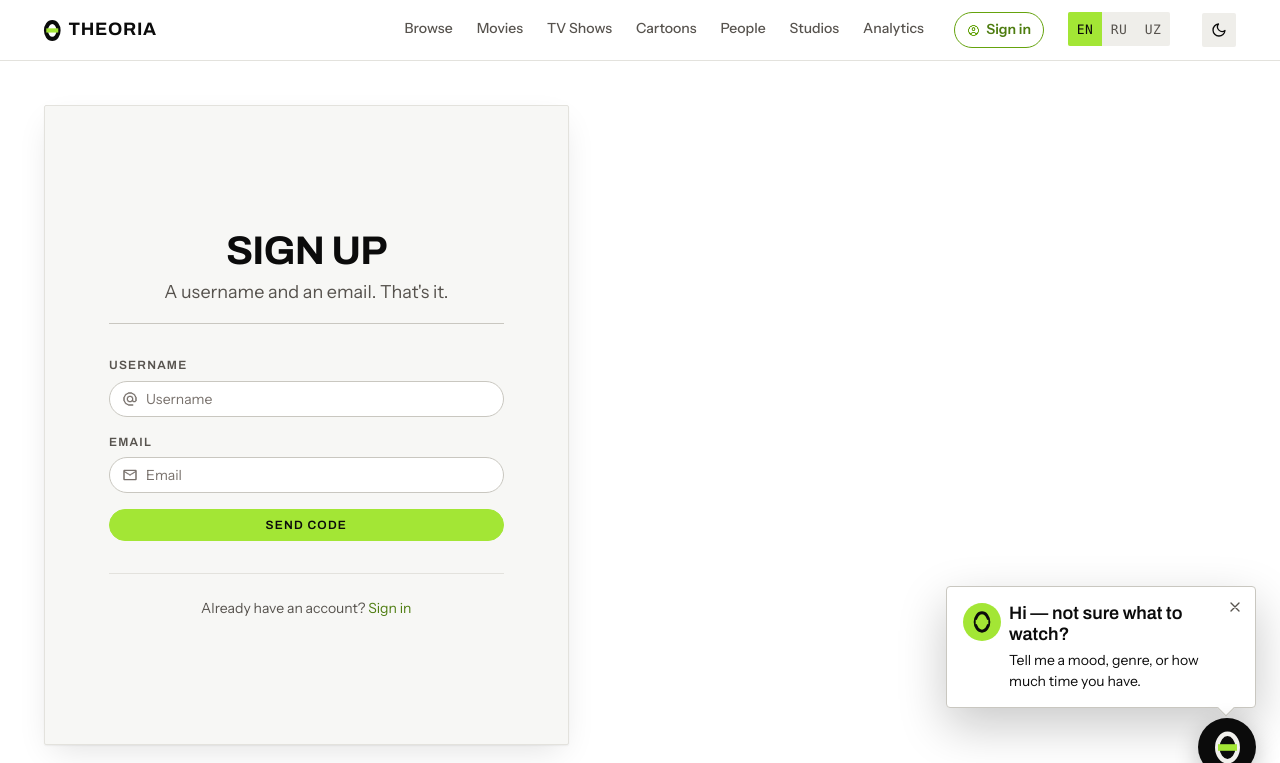
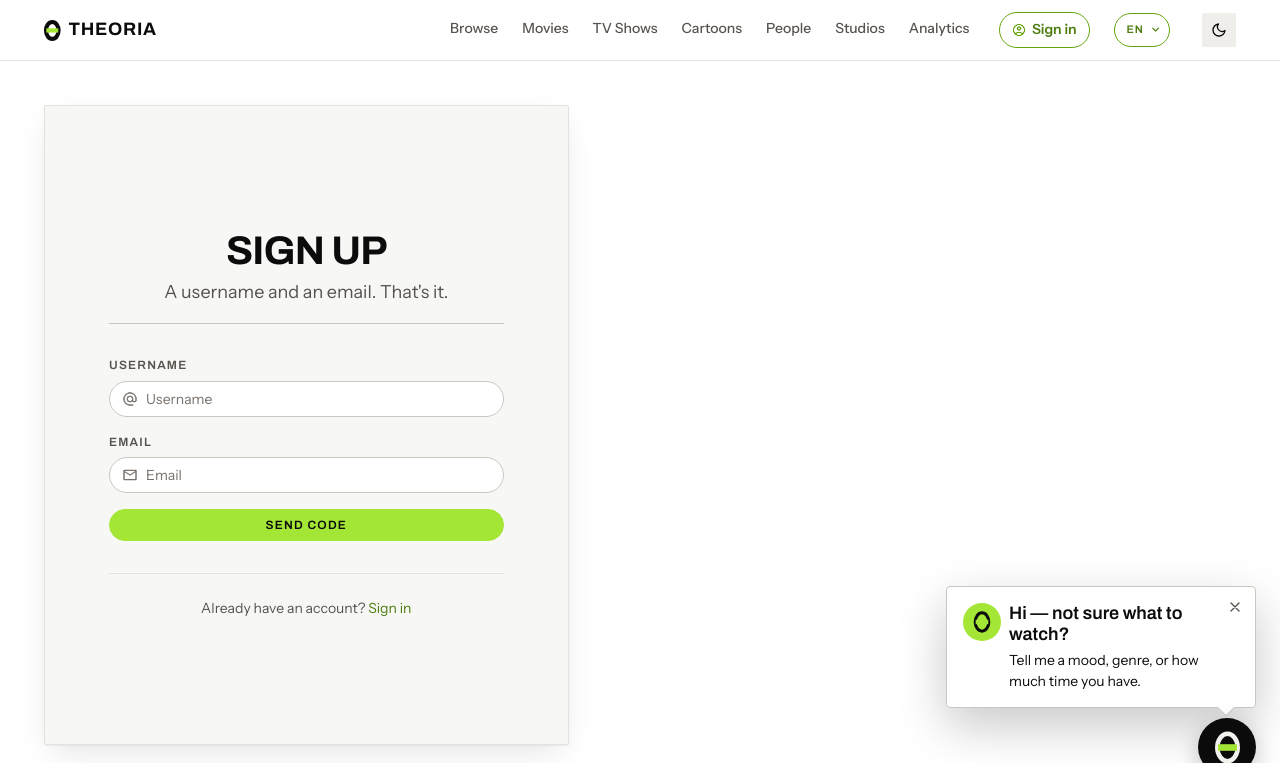
Before and after one commit to suhaylshokirov/theoria, a Django app: template django_app/accounts/templates/accounts/signup.html in a window 1280 px wide. Shown: the top 763 px of the page. Run offline with Django 5.2, Linux system fonts and the light colour scheme; the template is opened without the code that fills it: values that come from a table or form of the project are taken from there, others are empty; some libraries are stand-ins or nearby versions; some web fonts are replaced.

Commit message:
Language switcher as a lime dropdown pill in the header

```diff
--- a/django_app/static/css/theoria.css
+++ b/django_app/static/css/theoria.css
@@ -423,9 +423,13 @@ main.container {
 }
 
 .nav {
+  /* A variable so the language switcher, which is a direct child of the row
+     rather than one of the links, can offset itself back to the links' own
+     spacing (see .lang-switch). */
+  --nav-gap: var(--space-7);
   display: flex;
   align-items: center;
-  gap: var(--space-7);
+  gap: var(--nav-gap);
   min-height: 60px;
   flex-wrap: wrap;
 }
@@ -569,53 +573,179 @@ main.container {
 [data-theme="dark"] .theme-toggle .icon-light { opacity: 1; }
 
 /* --- Language switcher -----------------------------------------------------
-   Three fixed segments (EN / RU / UZ), not a dropdown: there are only three
-   languages, and a reader who can't read the current one must be able to see
-   their own without opening anything. Same 34px height and sheet-2 fill as the
-   two icon buttons beside it; the current language takes the lime "on" state
-   the hamburger uses while open. Each segment is a submit button of one form,
-   so it works with no JS. */
+   A pill that shows the current language (EN) and opens a short list of all
+   three, each in its own language -- there are only three, so a reader who
+   can't read the current one can still find theirs by name. The trigger is the
+   same lime-outlined chip as Sign in (`.signin-btn--header`) at the 34px
+   height of the icon buttons beside it: lime outline and lime text at rest,
+   lime wash with deeper text on hover and while open. The list is the
+   account popover's sheet -- rounded, lifted, eased in -- right-aligned under
+   the trigger, since the switcher sits at the far end of the header.
+
+   Built on a native <details>, so it opens, closes and works with no JS; each
+   option is a submit button of the one form. theoria.js only adds closing on
+   an outside click, Escape and focus leaving. */
 
 .lang-switch {
+  flex: none;
+  /* Sits the width of the links' own gap from the Sign in chip, not the
+     wider gap between the nav's top-level items. */
+  margin: 0 0 0 calc(var(--space-6) - var(--nav-gap));
+}
+
+.lang-menu {
+  position: relative;
+}
+
+.lang-menu__trigger {
   display: inline-flex;
+  align-items: center;
+  gap: var(--space-2);
+  height: 34px;
+  padding: 0 var(--space-3) 0 var(--space-4);
+  border: 1px solid var(--lime-mark);
+  border-radius: var(--radius-pill);
+  background: transparent;
+  color: var(--lime-text);
+  font-family: var(--font-label);
+  font-size: var(--text-3xs);
+  font-weight: 600;
+  letter-spacing: 0.08em;
+  text-transform: uppercase;
+  cursor: pointer;
+  list-style: none; /* drops the native disclosure triangle */
+  user-select: none;
+  transition: background var(--dur-fast) var(--ease),
+              color var(--dur-fast) var(--ease);
+}
+
+.lang-menu__trigger::-webkit-details-marker {
+  display: none;
+}
+
+.lang-menu__trigger:hover,
+.lang-menu[open] > .lang-menu__trigger {
+  background: var(--lime-wash);
+  color: var(--lime-deep);
+}
+
+.lang-menu__chevron {
+  width: 0.7rem;
+  height: 0.7rem;
   flex: none;
-  height: 34px;
-  margin: 0;
-  overflow: hidden;
-  background: var(--sheet-2);
-  border-radius: var(--radius);
-}
-
+  transition: transform var(--dur-fast) var(--ease);
+}
+
+.lang-menu[open] .lang-menu__chevron {
+  transform: rotate(180deg);
+}
+
+.lang-menu__panel {
+  position: absolute;
+  top: calc(100% + var(--space-2));
+  right: 0;
+  z-index: 30;
+  display: flex;
+  flex-direction: column;
+  gap: 2px;
+  min-width: 11rem;
+  padding: var(--space-2);
+  background: var(--paper);
+  border: var(--hairline);
+  border-radius: 0.875rem;
+  box-shadow: var(--shadow-card);
+  transform-origin: top right;
+  animation: lang-menu-in var(--dur) var(--ease);
+}
+
+@keyframes lang-menu-in {
+  from {
+    opacity: 0;
+    transform: translateY(-4px) scale(0.98);
+  }
+}
+
+/* One row per language: its code in a small chip, then its own name. The
+   global button{} treatment (lime fill, uppercase, pill, and a button:hover
+   that outranks a bare class) is shed here the way .menu-option sheds it. */
 .lang-switch__opt {
-  min-width: 34px;
-  padding: 0 var(--space-2);
+  display: flex;
+  align-items: center;
+  gap: var(--space-3);
+  width: 100%;
+  padding: var(--space-2) var(--space-3);
   background: none;
   border: none;
-  border-radius: 0;
-  color: var(--ink-muted);
-  font-family: var(--font-mono);
-  font-size: var(--text-xs);
-  font-weight: 500;
-  letter-spacing: 0.04em;
+  border-radius: 0.5rem;
+  color: var(--ink);
+  font-family: inherit;
+  font-size: var(--text-sm);
+  font-weight: 400;
+  font-stretch: normal;
+  letter-spacing: normal;
+  text-align: left;
+  text-transform: none;
+  white-space: nowrap;
   cursor: pointer;
-  transition: color var(--dur-fast) var(--ease),
-              background var(--dur-fast) var(--ease);
-}
-
-.lang-switch__opt:hover {
-  background: var(--lime-wash);
-  color: var(--lime-deep);
-}
-
+  transition: background var(--dur-fast) var(--ease),
+              color var(--dur-fast) var(--ease);
+}
+
+.lang-switch__opt:hover,
+.lang-switch__opt:focus-visible {
+  background: var(--sheet-2);
+  color: var(--ink);
+  outline-offset: -2px;
+}
+
+.lang-switch__code {
+  display: inline-flex;
+  align-items: center;
+  justify-content: center;
+  flex: none;
+  min-width: 2rem;
+  height: 1.5rem;
+  border-radius: var(--radius-pill);
+  background: var(--sheet-2);
+  font-family: var(--font-label);
+  font-size: var(--text-3xs);
+  font-weight: 700;
+  letter-spacing: 0.08em;
+  transition: background var(--dur-fast) var(--ease);
+}
+
+.lang-switch__opt:hover .lang-switch__code,
+.lang-switch__opt:focus-visible .lang-switch__code {
+  background: var(--paper);
+}
+
+/* The current language: lime chip and bold lime-text name, the filter menu's
+   selected-row treatment. Not clickable -- it is already the page's language. */
 .lang-switch__opt[aria-current="true"] {
+  color: var(--lime-text);
+  font-weight: 600;
+  cursor: default;
+}
+
+.lang-switch__opt[aria-current="true"] .lang-switch__code {
   background: var(--lime);
   color: var(--ink-on-lime);
-  cursor: default;
-}
-
-.lang-switch__opt:focus-visible {
-  position: relative; /* keeps the focus ring above the neighbouring segment */
-  outline-offset: -2px;
+}
+
+@media (prefers-reduced-motion: reduce) {
+  .lang-menu__panel {
+    animation: none;
+  }
+  .lang-menu__chevron {
+    transition: none;
+  }
+}
+
+/* Touch rows get a ~44px target, like .menu-option's coarse-pointer bump. */
+@media (pointer: coarse) {
+  .lang-switch__opt {
+    padding-block: var(--space-3);
+  }
 }
 
 /* Hamburger by default; hidden entirely above the breakpoint and, without
@@ -3429,7 +3559,7 @@ a.ai-recommendation-title:focus-visible {
 @media (max-width: 720px) {
   .container { padding-inline: var(--space-5); }
   main.container { padding-block: var(--space-7) var(--space-8); }
-  .nav { gap: var(--space-4); }
+  .nav { --nav-gap: var(--space-4); }
   .sheet-title { font-size: var(--text-xl); }
   .stats { gap: var(--space-6); }
 
@@ -3523,8 +3653,36 @@ a.ai-recommendation-title:focus-visible {
     margin-left: calc(var(--space-2) - var(--space-4));
   }
 
+  /* The language switcher stands on its own in the header row, right after
+     Sign in / the account trigger, like they do -- never inside the hamburger
+     panel. Its list floats as a popover under it, as on desktop. */
+  html.has-js .lang-switch {
+    order: 1;
+    margin-left: calc(var(--space-2) - var(--nav-gap));
+  }
+
   html.has-js .theme-toggle {
     order: 3;
+  }
+
+  /* With Sign in (or the account trigger), the language pill, the hamburger
+     and the theme toggle all in the header row, the wordmark is the one piece
+     that doesn't fit a phone: it needs ~400px and a 360px screen has ~330.
+     The Θ mark stays and carries the brand; the name drops out of the layout
+     but stays in the DOM, via the same .visually-hidden recipe, so the link
+     still reads "Theoria" to a screen reader. */
+  @media (max-width: 440px) {
+    html.has-js .brand-name {
+      position: absolute;
+      width: 1px;
+      height: 1px;
+      padding: 0;
+      margin: -1px;
+      overflow: hidden;
+      clip-path: inset(50%);
+      white-space: nowrap;
+      border: 0;
+    }
   }
 
   html.has-js .nav-links {
@@ -3553,11 +3711,6 @@ a.ai-recommendation-title:focus-visible {
     border-bottom: none;
   }
 
-  html.has-js .nav-links .lang-switch {
-    align-self: flex-start;
-    margin-block: var(--space-4) var(--space-2);
-  }
-
   html.has-js .nav-links a[aria-current="page"]::after {
     display: none;
   }
@@ -3576,6 +3729,10 @@ a.ai-recommendation-title:focus-visible {
 
   .nav-links a.signin-btn {
     margin-left: 0;
+  }
+
+  .lang-switch {
+    margin-left: calc(var(--space-4) - var(--nav-gap));
   }
 
   /* Too close to the viewport edge to centre under a short username. */
--- a/django_app/static/js/theoria.js
+++ b/django_app/static/js/theoria.js
@@ -1483,6 +1483,39 @@
     });
   }
 
+  /* --- Language menu ------------------------------------------------------
+     base.html's [data-lang-menu] is a native <details>, so it already opens
+     and closes on a click with no JS. This only adds what <details> lacks:
+     closing on an outside click, on Escape (returning focus to the trigger),
+     and when focus tabs out -- plus on a back/forward-cache restore, which
+     can bring the page back with it open. */
+  function initLangMenu() {
+    document.querySelectorAll("[data-lang-menu]").forEach(function (menu) {
+      var trigger = menu.querySelector("summary");
+
+      document.addEventListener("pointerdown", function (e) {
+        if (menu.open && !menu.contains(e.target)) menu.open = false;
+      }, true);
+
+      menu.addEventListener("keydown", function (e) {
+        if (e.key === "Escape" && menu.open) {
+          menu.open = false;
+          if (trigger) trigger.focus();
+        }
+      });
+
+      menu.addEventListener("focusout", function (e) {
+        if (menu.open && e.relatedTarget && !menu.contains(e.relatedTarget)) {
+          menu.open = false;
+        }
+      });
+
+      window.addEventListener("pageshow", function () {
+        menu.open = false;
+      });
+    });
+  }
+
   /* --- Collection actions (Like / Watch later / Add to top) ---------------
      Optimistic: the pill flips (and blooms) the instant it's pressed, and
      the request catches up behind it. Waiting on the round-trip first --
@@ -1804,6 +1837,7 @@
     initAuthFormSubmitState();
     initInlineValidation();
     initAccountMenu();
+    initLangMenu();
     initSignOutConfirm();
     initCollectionActions();
     initAccountSections();
--- a/django_app/templates/base.html
+++ b/django_app/templates/base.html
@@ -109,7 +109,7 @@
                     <ellipse cx="13" cy="16" rx="9.9" ry="13.3" fill="none" stroke="currentColor" stroke-width="6.4"/>
                     <rect x="3.6" y="12.7" width="18.8" height="6.6" fill="#a3e635"/>
                 </svg>
-                Theoria
+                <span class="brand-name">Theoria</span>
             </a>
             {% if not request.user.is_authenticated %}
             {% comment %} Phone-width twin of the nav's Sign in chip, kept in the
@@ -193,24 +193,41 @@
                     {% translate "Sign in" %}
                 </a>
                 {% endif %}
-                {% comment %} Language switcher: a real POST form to Django's
+            </div>
+            {% endwith %}
+            {% comment %} Language switcher. A sibling of .nav-links, not inside it:
+               on a phone it stays in the header row beside Sign in instead of
+               folding away behind the hamburger. A real POST form to Django's
                set_language, so it works with no JS. `next` is the current
                URL and set_language re-prefixes it for the chosen language,
                so the reader lands on this same page, not the homepage. The
-                   hidden `lang`/`hreflang` marks each option in its own language
-                   for screen readers; the visible label is the ISO code. {% endcomment %}
-                <form class="lang-switch" action="{% url 'set_language' %}" method="post"
-                      role="group" aria-label="{% translate "Language" context "language switcher" %}">
+               dropdown is a native <details>, so it opens and closes with
+               no JS too; theoria.js only adds outside-click/Escape closing.
+               The closed trigger shows the current ISO code; each option
+               in the list is labelled in its own language (`lang`/`hreflang`
+               mark it for screen readers) beside its code. {% endcomment %}
+            <form class="lang-switch" action="{% url 'set_language' %}" method="post">
                 {% csrf_token %}
                 <input type="hidden" name="next" value="{{ request.get_full_path }}">
+                <details class="lang-menu" data-lang-menu>
+                    <summary class="lang-menu__trigger">
+                        <span class="visually-hidden">{% translate "Language" context "language switcher" %}: </span>
+                        <span aria-hidden="true">{{ LANGUAGE_CODE|upper }}</span>
+                        <svg class="lang-menu__chevron" viewBox="0 0 24 24" fill="none" stroke="currentColor"
+                             stroke-width="2.5" stroke-linecap="round" stroke-linejoin="round" aria-hidden="true">
+                            <path d="M6 9l6 6 6-6"/>
+                        </svg>
+                    </summary>
+                    <div class="lang-menu__panel" role="group"
+                         aria-label="{% translate "Language" context "language switcher" %}">
                         {% for code, name in LANGUAGES %}
                         <button type="submit" name="language" value="{{ code }}" class="lang-switch__opt"
-                            lang="{{ code }}" hreflang="{{ code }}" title="{{ name }}" aria-label="{{ name }}"
-                            {% if code == LANGUAGE_CODE %}aria-current="true" aria-pressed="true"{% else %}aria-pressed="false"{% endif %}>{{ code|upper }}</button>
+                                lang="{{ code }}" hreflang="{{ code }}"
+                                {% if code == LANGUAGE_CODE %}aria-current="true" aria-pressed="true"{% else %}aria-pressed="false"{% endif %}><span class="lang-switch__code" aria-hidden="true">{{ code|upper }}</span><span class="lang-switch__name">{{ name }}</span></button>
                         {% endfor %}
+                    </div>
+                </details>
             </form>
-            </div>
-            {% endwith %}
             <button type="button" class="theme-toggle" id="theme-toggle"
                     aria-label="{% translate "Switch to dark theme" %}" title="{% translate "Switch theme" %}">
                 {% comment %} Moon = "go dark", sun = "go light". Only one is
```
Lines whose indentation alone changed are shown as unchanged.
